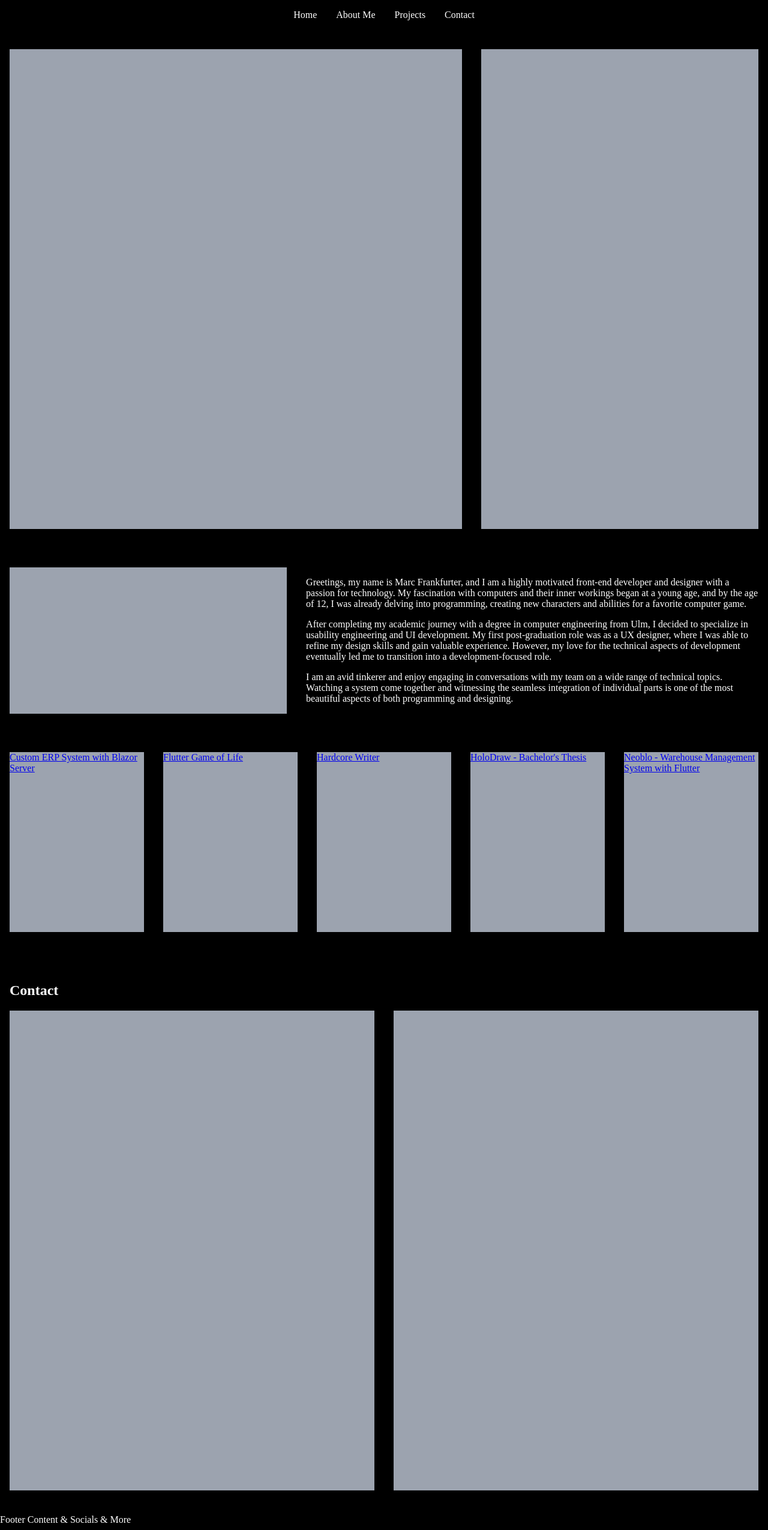
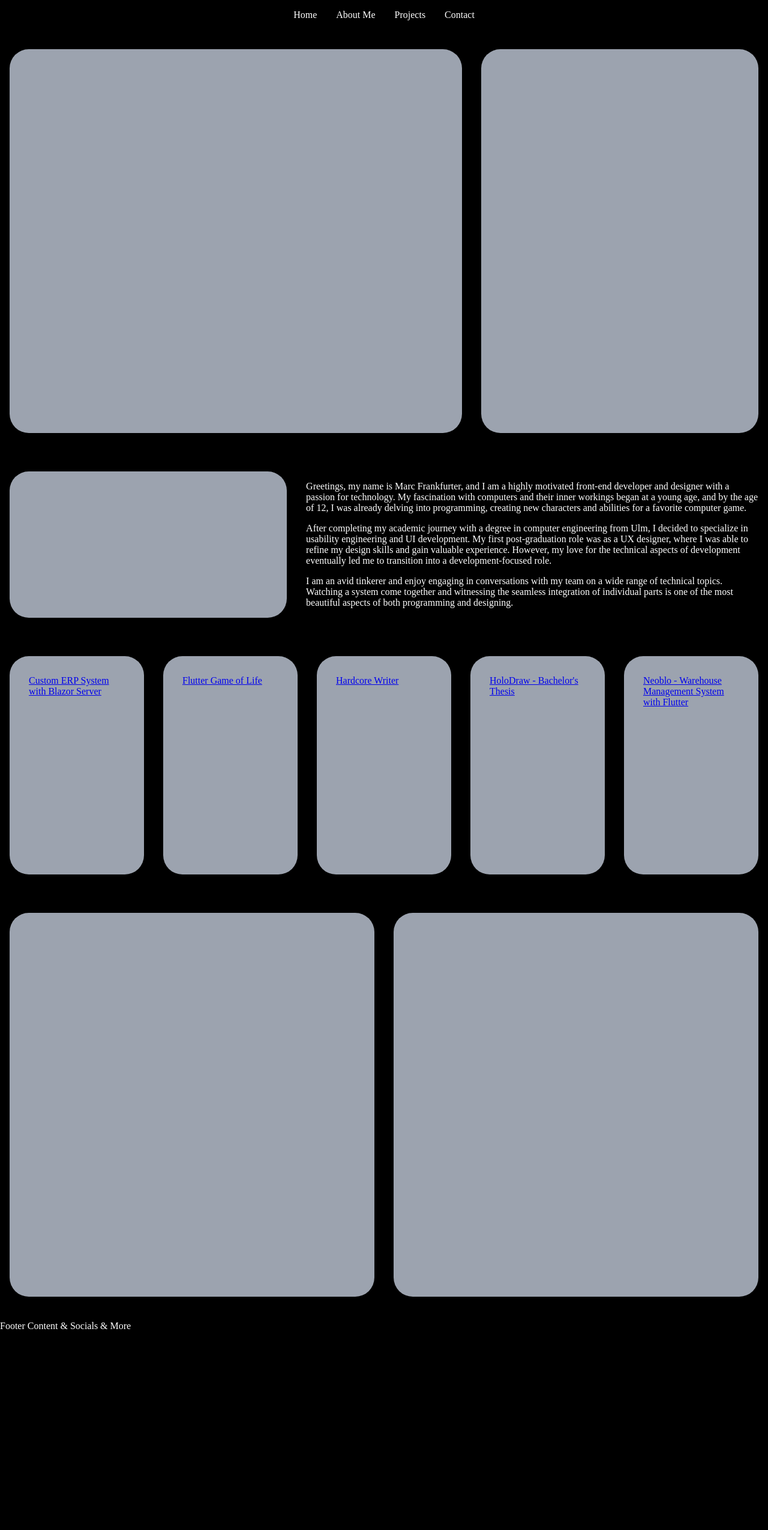
Before and after one commit to FranktheFurter/marc-frankfurter, a Nuxt app: page / in a window 1280 px wide. Shown: the whole page at 60% size. After the commit the page ends 2228 px from the top, so only its background shows below. Built offline with nearby package versions, Linux system fonts and the light colour scheme.

Commit message:
progress

```diff
--- a/components/AbouteMe.vue
+++ b/components/AbouteMe.vue
@@ -2,7 +2,7 @@
 
 <template>
   <section id="aboutme" class="container mx-auto py-8 flex gap-8">
-    <div class="w-38% bg-gray"></div>
+    <div class="w-38% bg-gray rounded-8"></div>
     <div class="w-62%">
       <p>
         Greetings, my name is Marc Frankfurter, and I am a highly motivated
--- a/components/Contact.vue
+++ b/components/Contact.vue
@@ -2,10 +2,9 @@
 
 <template>
   <section id="contact" class="container mx-auto py-8">
-    <h2>Contact</h2>
-    <div class="flex gap-8">
-      <div class="w-1/2 h-200 bg-gray"></div>
-      <div class="w-1/2 h-200 bg-gray"></div>
+    <div class="flex gap-8 h-80vh">
+      <div class="w-1/2 h-100% bg-gray rounded-8"></div>
+      <div class="w-1/2 h-100% bg-gray rounded-8"></div>
     </div>
   </section>
 </template>
--- a/components/Hero.vue
+++ b/components/Hero.vue
@@ -2,9 +2,9 @@
 
 <template>
   <section id="hero" class="container mx-auto">
-    <div class="flex gap-8 py-8">
-      <div class="w-62% h-200 bg-gray"></div>
-      <div class="w-38% h-200 bg-gray"></div>
+    <div class="flex gap-8 py-8 h-80vh">
+      <div class="w-62% h-100% bg-gray rounded-8"></div>
+      <div class="w-38% h-100% bg-gray rounded-8"></div>
     </div>
   </section>
 </template>
--- a/components/ProjectsGrid.vue
+++ b/components/ProjectsGrid.vue
@@ -1,5 +1,5 @@
 <script lang="ts" setup>
-import projects from "@/data/projects"
+import projects from "@/data/projects";
 </script>
 
 <template id="projects">
@@ -7,9 +7,13 @@ import projects from "@/data/projects"
     <div
       class="grid sm:grid-cols-1 md:grid-cols-2 lg:grid-cols-4 xl:grid-cols-5 gap-8"
     >
-      <div v-for="project in projects" :key="project.id" class="bg-gray w-100%">
+      <div
+        v-for="project in projects"
+        :key="project.id"
+        class="bg-gray w-100% rounded-8"
+      >
         <NuxtLink :to="`projects/${project.id}`">
-          <div class="h-300px">{{ project.title }}</div>
+          <div class="h-300px p-8">{{ project.title }}</div>
         </NuxtLink>
       </div>
     </div>
```
